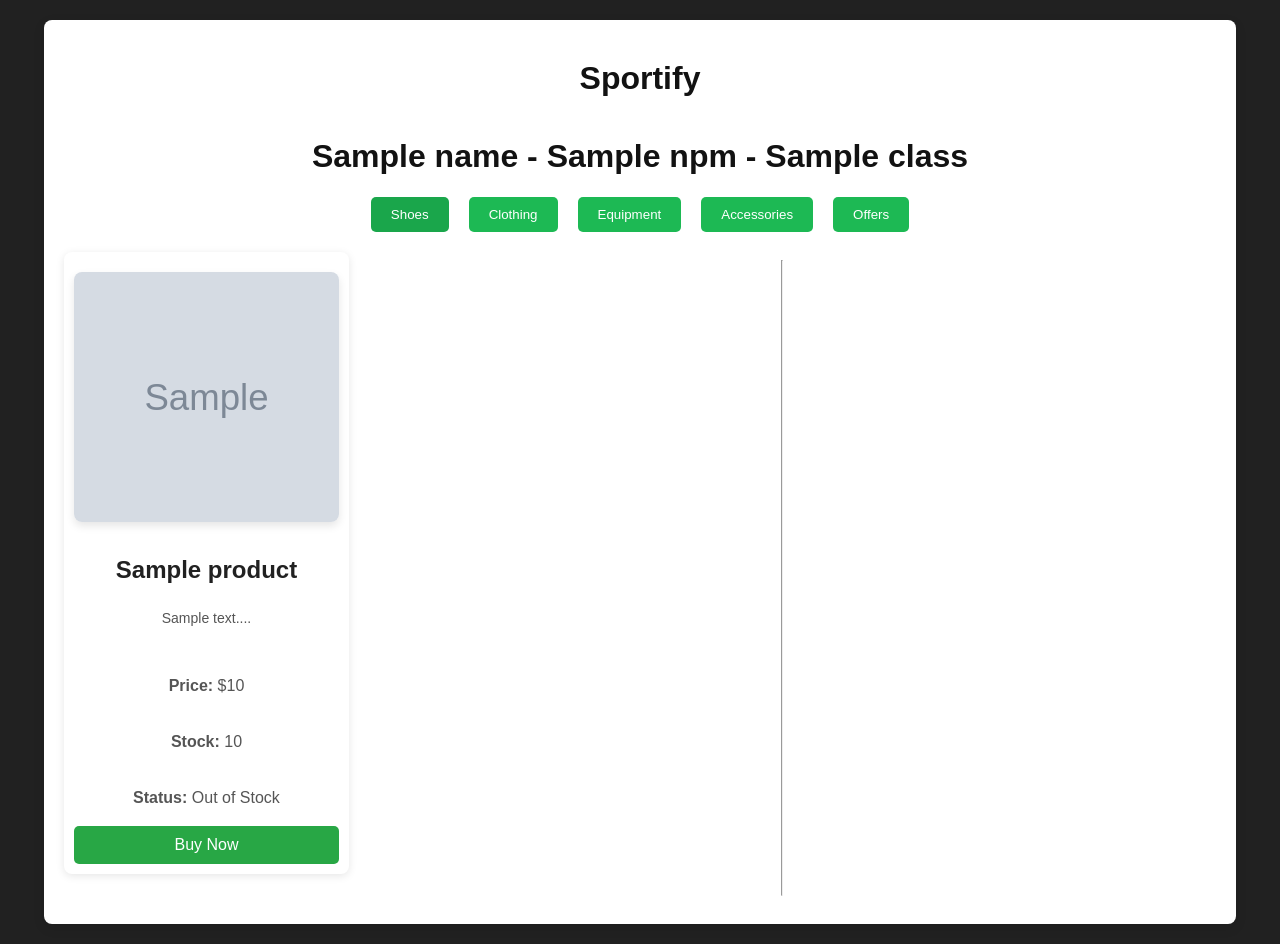
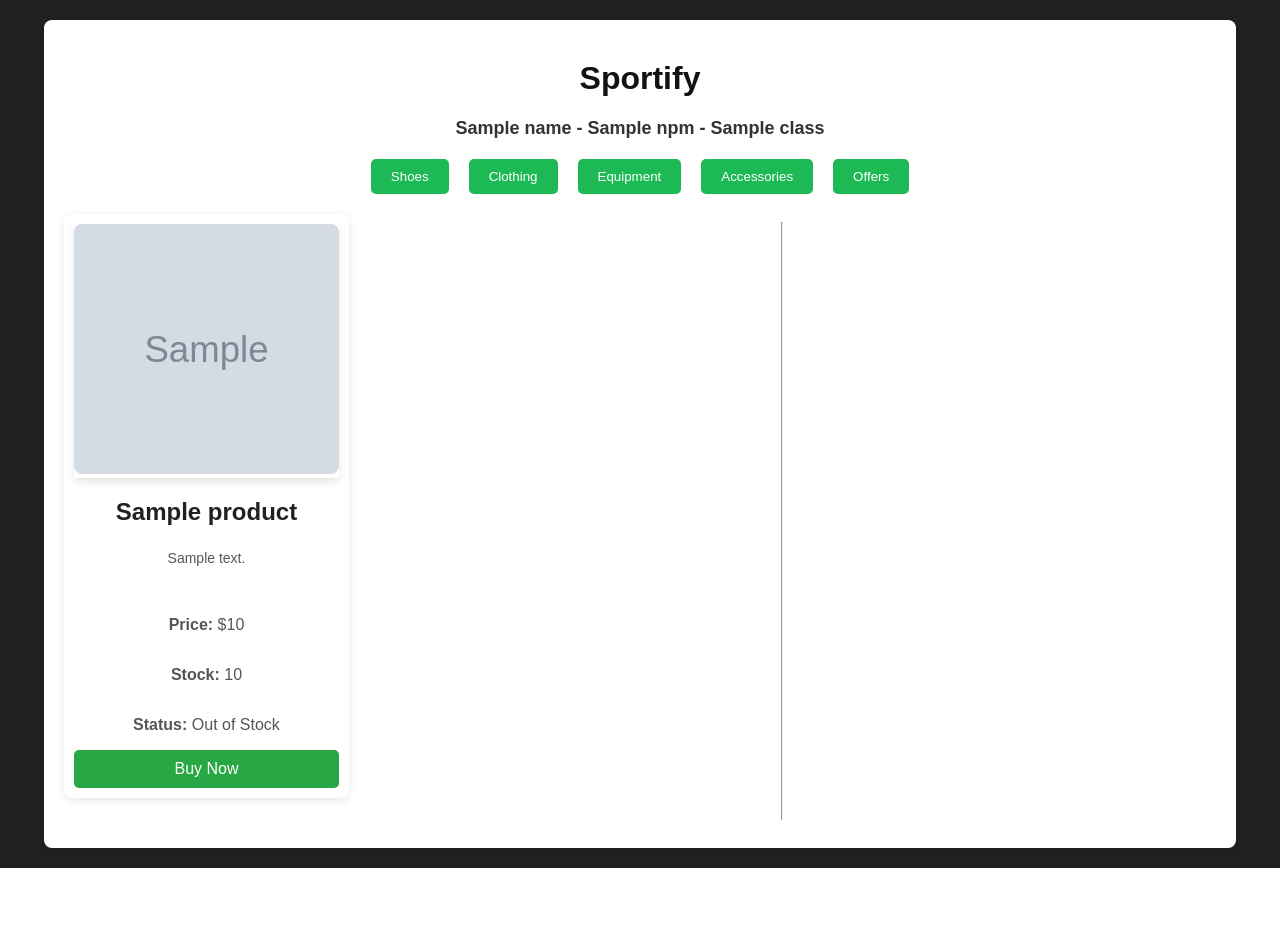
Before and after one commit to dunnowhoo/sportify, a Django app: template main/templates/product_list.html in a window 1280 px wide. After the commit the page ends 868 px from the top, so only its background shows below. Run offline with Django 3.2, Linux system fonts and the light colour scheme; the template is opened without the code that fills it: most values are stand-ins (such as "Sample title", 1, 10 or a date in 2020); grey boxes marked "Sample" are stand-in pictures.

Commit message:
merge htm and css

```diff
--- a/main/templates/product_list.html
+++ b/main/templates/product_list.html
@@ -5,35 +5,52 @@
     <meta charset="UTF-8">
     <meta name="viewport" content="width=device-width, initial-scale=1.0">
     <title>Sportify</title>
-    {% load static %}
-    <link rel="stylesheet" href="{% static 'main/style.css' %}">
 </head>
 
-<body>
-    <div class="container">
-        <h1>Sportify</h1>
-        <h1>{{ name }} - {{ npm }} - {{ class }}</h1>
+<body
+    style="background-color: #212121; font-family: 'Arial', sans-serif; color: #333; margin: 0; padding: 0; display: flex; justify-content: center; align-items: center; min-height: 100vh;">
+    <div class="container"
+        style="width: 90%; max-width: 1200px; margin: 20px auto; padding: 20px; background-color: #fff; box-shadow: 0 4px 12px rgba(0, 0, 0, 0.1); border-radius: 8px;">
+        <h1 style="color: #121212; text-align: center; margin-top: 0; padding-top: 20px;">Sportify</h1>
+        <h1 style="font-size: 18px; text-align: center; margin-bottom: 20px;">{{ name }} - {{ npm }} - {{ class }}</h1>
 
-        <div class="category-tabs">
-            <button class="active">Shoes</button>
-            <button>Clothing</button>
-            <button>Equipment</button>
-            <button>Accessories</button>
-            <button>Offers</button>
+
+        <div class="category-tabs" style="display: flex; justify-content: center; margin-bottom: 20px;">
+            <button
+                style="background-color: #1db954; color: white; border: none; padding: 10px 20px; margin: 0 10px; cursor: pointer; border-radius: 5px;">Shoes</button>
+            <button
+                style="background-color: #1db954; color: white; border: none; padding: 10px 20px; margin: 0 10px; cursor: pointer; border-radius: 5px;">Clothing</button>
+            <button
+                style="background-color: #1db954; color: white; border: none; padding: 10px 20px; margin: 0 10px; cursor: pointer; border-radius: 5px;">Equipment</button>
+            <button
+                style="background-color: #1db954; color: white; border: none; padding: 10px 20px; margin: 0 10px; cursor: pointer; border-radius: 5px;">Accessories</button>
+            <button
+                style="background-color: #1db954; color: white; border: none; padding: 10px 20px; margin: 0 10px; cursor: pointer; border-radius: 5px;">Offers</button>
         </div>
 
-        <div class="product-list">
+        <div class="product-list" style="display: flex; justify-content: space-between; flex-wrap: wrap;">
             {% for product in products %}
-            <div class="product-item">
-                <div class="product-image">
-                    <img src="{{ product.image.url }}" alt="{{ product.name }}">
+            <div class="product-item"
+                style="width: 23%; background-color: #fff; margin-bottom: 30px; padding: 10px; text-align: center; box-shadow: 0 2px 8px rgba(0, 0, 0, 0.1); border-radius: 8px; position: relative; min-height: 450px; display: flex; flex-direction: column; justify-content: space-between;">
+                <div class="product-image" style="box-shadow: 0 4px 8px rgba(0, 0, 0, 0.1);">
+                    <img src="{{ product.image.url }}" alt="{{ product.name }}"
+                        style="width: 100%; height: 250px; object-fit: cover; border-radius: 8px;">
                 </div>
-                <h2>{{ product.name }}</h2>
-                <p class="short-description">{{ product.description|slice:":50" }}...</p>
-                <p><strong>Price:</strong> ${{ product.price }}</p>
-                <p><strong>Stock:</strong> {{ product.stock }}</p>
-                <p><strong>Status:</strong> {% if product.is_in_stock %} In Stock {% else %} Out of Stock {% endif %}</p>
-                <button class="buy-btn">Buy Now</button> <!-- Tombol buy tetap di sini -->
+                <h2 style="color: #212121; margin-bottom: 10px;">{{ product.name }}</h2>
+                <p class="short-description" style="font-size: 14px; color: #555; margin-bottom: 10px; height: 40px; overflow: hidden;">
+                    {% if product.description|length > 50 %}
+                    {{ product.description|slice:":50" }}...
+                    {% else %}
+                    {{ product.description }}
+                    {% endif %}
+                </p>
+                <p style="font-size: 16px; color: #555;"><strong>Price:</strong> ${{ product.price }}</p>
+                <p style="font-size: 16px; color: #555;"><strong>Stock:</strong> {{ product.stock }}</p>
+                <p style="font-size: 16px; color: #555;"><strong>Status:</strong> {% if product.is_in_stock %} In Stock
+                    {% else %} Out of Stock {% endif %}</p>
+                <button class="buy-btn"
+                    style="background-color: #28a745; color: white; border: none; padding: 10px 20px; font-size: 16px; cursor: pointer; border-radius: 5px; margin-top: auto; transition: background-color 0.3s ease;">Buy
+                    Now</button>
             </div>
             <hr>
             {% empty %}
```
